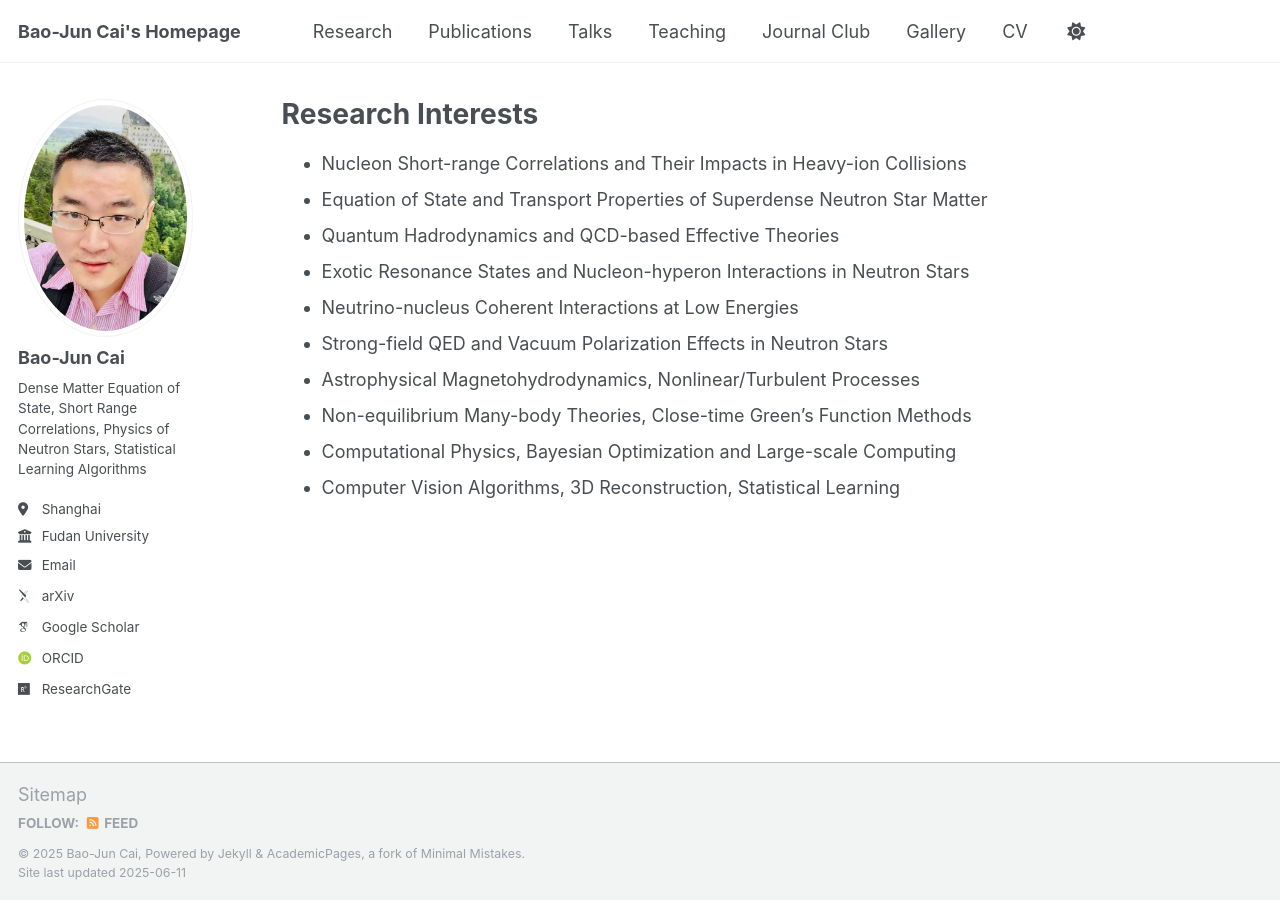
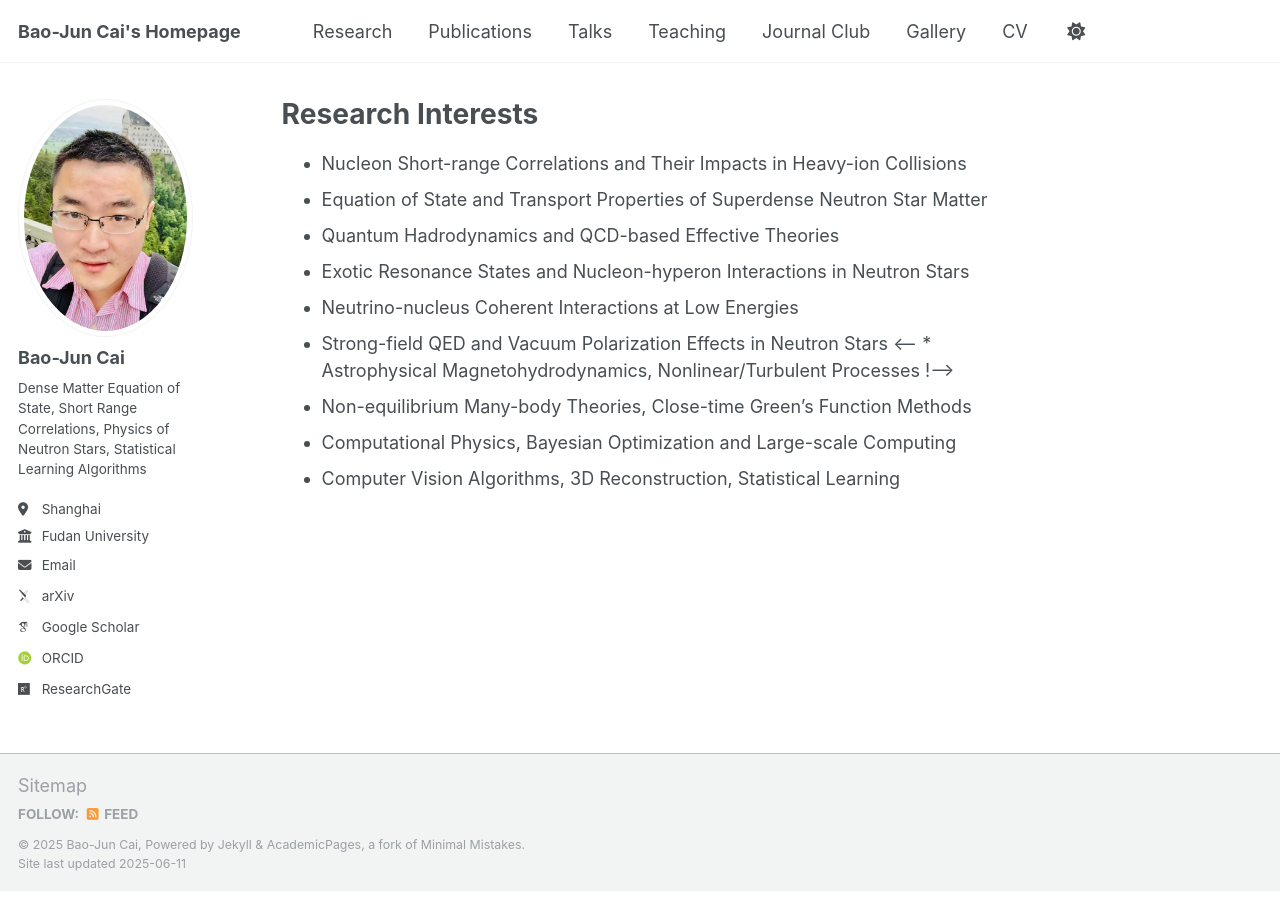
Before and after one commit to bjcai-phys/bjcai-phys.github.io, a Jekyll site: the page built from _pages/cv.md, in a window 1280 px wide and 900 px high, scrolled down 786 px. Built offline with Jekyll 4.4.1, drawn with Linux system fonts in a browser that asks for light colours; some web fonts are replaced.

Commit message:
Update cv.md

```diff
--- a/_pages/cv.md
+++ b/_pages/cv.md
@@ -40,7 +40,7 @@ Research Interests
 * Exotic Resonance States and Nucleon-hyperon Interactions in Neutron Stars
 * Neutrino-nucleus Coherent Interactions at Low Energies
 * Strong-field QED and Vacuum Polarization Effects in Neutron Stars
-* Astrophysical Magnetohydrodynamics, Nonlinear/Turbulent Processes
+<-- * Astrophysical Magnetohydrodynamics, Nonlinear/Turbulent Processes !-->
 * Non-equilibrium Many-body Theories, Close-time Green’s Function Methods
 * Computational Physics, Bayesian Optimization and Large-scale Computing
 * Computer Vision Algorithms, 3D Reconstruction, Statistical Learning
```
